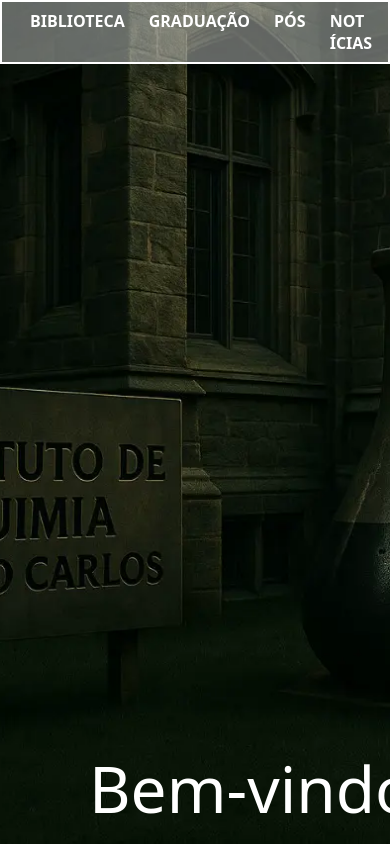
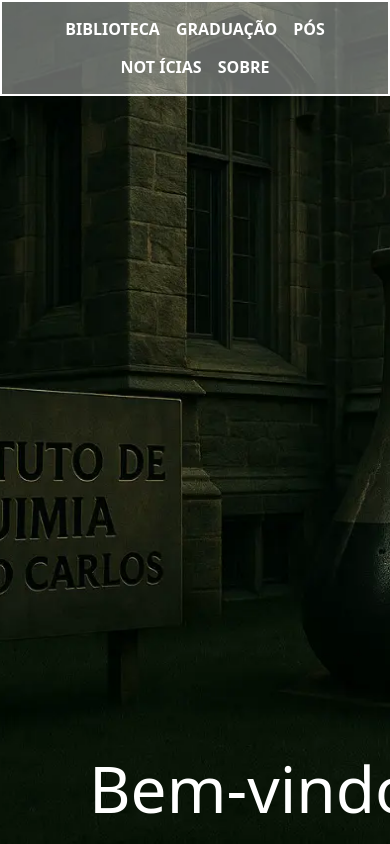
Before and after one commit to Fabio-araujo-silva/IASC, a plain HTML site: page index.html in a window 390 px wide. Drawn offline with Linux system fonts and the light colour scheme.

Commit message:
Improve mobile navigation

```diff
--- a/assets/css/style.css
+++ b/assets/css/style.css
@@ -153,6 +153,10 @@ body {
     width: 100%;
     border-radius: 0;
     display: flex;
-    justify-content: space-around;
+    flex-wrap: wrap;
+    justify-content: center;
+  }
+  nav a {
+    margin: 8px;
   }
 }
```
